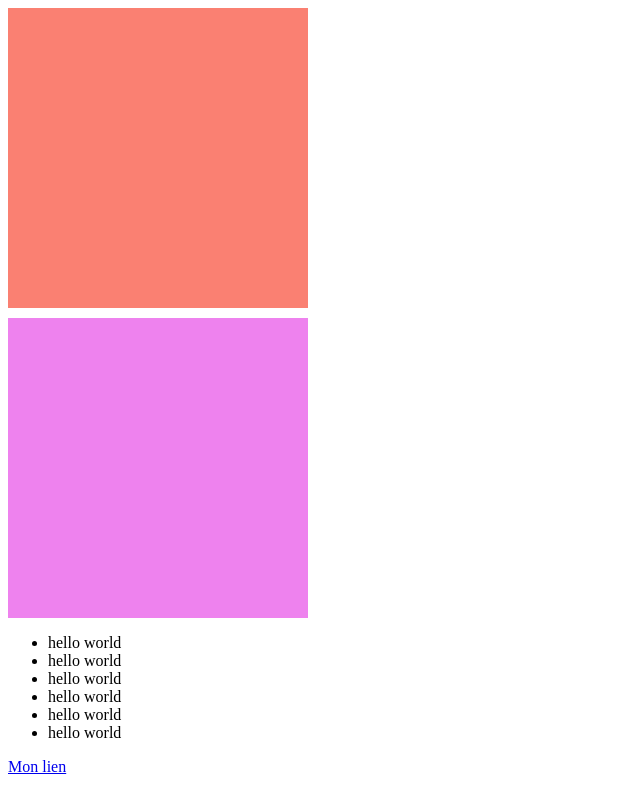
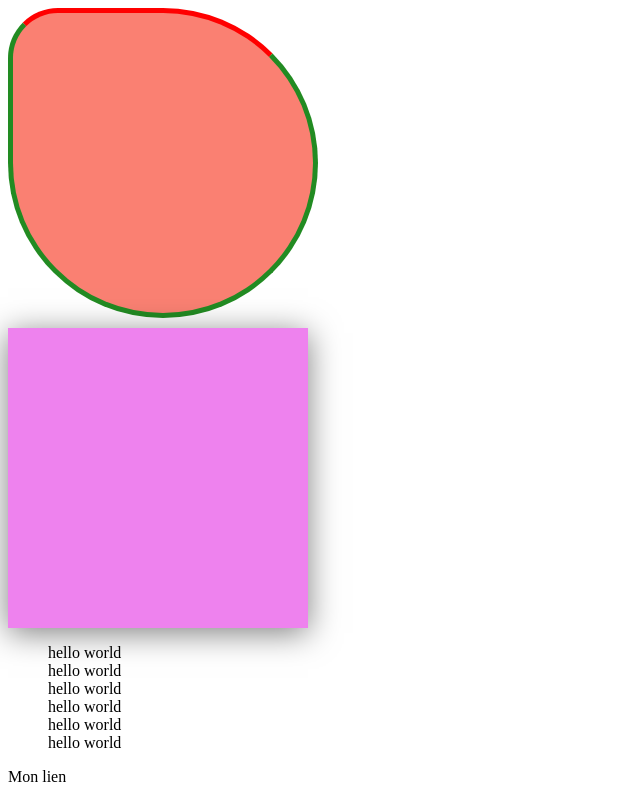
Before and after one commit to Masamune42/Formation-CSS-de-A-Z-master, a plain HTML site: page 3. Plus en profondeur/1.7 PropsEnVrac/index.html in a window 1280 px wide. Shown: the whole page, without its empty margins (0-640 px from the left). Drawn offline with Linux system fonts and the light colour scheme.

Commit message:
3.1.7 PropsEnVrac

```diff
--- a/3. Plus en profondeur/1.7 PropsEnVrac/style.css
+++ b/3. Plus en profondeur/1.7 PropsEnVrac/style.css
@@ -2,6 +2,10 @@
     width: 300px;
     height: 300px;
     background: salmon;
+    border: 5px solid forestgreen;
+    border-radius: 50%;
+    border-top-left-radius: 50px;
+    border-top-color: red;
 }
 
 .box2 {
@@ -9,4 +13,18 @@
     width: 300px;
     height: 300px;
     background: violet;
+    /* x, y, flou / étalement / solidité, couleur + opacité */
+    box-shadow: 0px 5px 30px rgba(0, 0, 0, 0.5);
+    cursor: pointer;
 }
+
+ul {
+    /* Enlever les points de la liste */
+    list-style-type: none;
+}
+
+a {
+    /* Retire le soulignement du lien */
+    text-decoration: none;
+    color: #000;
+}
```
Also changed, not shown: 3. Plus en profondeur/1.7 PropsEnVrac/index.html (+3 -0 lines).
